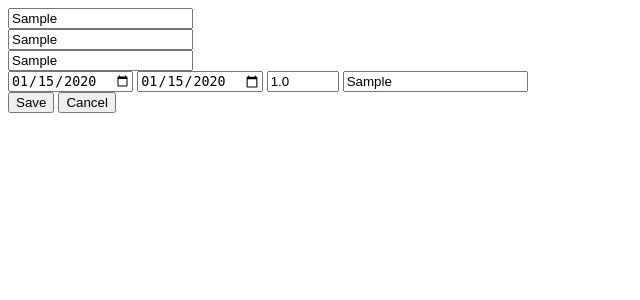
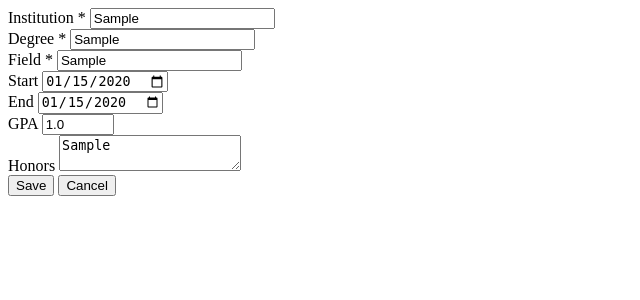
Before and after one commit to nilomadison/bespoke, a FastAPI app: page /education/1/edit in a window 1280 px wide. Shown: the top 300 px of the page, without its empty margins (0-640 px from the left). Run offline with FastAPI, Linux system fonts and the light colour scheme; tables that the repository leaves empty hold one stand-in row (values such as "Sample post").

Commit message:
Enhance education and plan item templates: add labels for plan items, improve education form layout with additional fields and labels, and update result display sections for better structure and usability.

```diff
--- a/src/web/templates/education/_edu_row_edit.html
+++ b/src/web/templates/education/_edu_row_edit.html
@@ -5,31 +5,46 @@
         class="space-y-3">
     <div class="grid grid-cols-3 gap-3">
       <div>
+        <label class="block text-xs font-medium text-gray-600 mb-1">Institution *</label>
         <input type="text" name="institution" value="{{ item.institution }}" required
                placeholder="Institution"
                class="w-full rounded border border-gray-300 px-2 py-1.5 text-sm focus:outline-none focus:ring-2 focus:ring-indigo-400">
       </div>
       <div>
+        <label class="block text-xs font-medium text-gray-600 mb-1">Degree *</label>
         <input type="text" name="degree" value="{{ item.degree }}" required placeholder="B.S."
                class="w-full rounded border border-gray-300 px-2 py-1.5 text-sm focus:outline-none focus:ring-2 focus:ring-indigo-400">
       </div>
       <div>
+        <label class="block text-xs font-medium text-gray-600 mb-1">Field *</label>
         <input type="text" name="field" value="{{ item.field }}" required
                class="w-full rounded border border-gray-300 px-2 py-1.5 text-sm focus:outline-none focus:ring-2 focus:ring-indigo-400">
       </div>
     </div>
-    <div class="grid grid-cols-4 gap-3">
+    <div class="grid grid-cols-3 gap-3 items-end">
+      <div>
+        <label class="block text-xs font-medium text-gray-600 mb-1">Start</label>
         <input type="date" name="start_date"
                value="{{ item.start_date.isoformat() if item.start_date else '' }}"
-             class="rounded border border-gray-300 px-2 py-1.5 text-sm focus:outline-none focus:ring-2 focus:ring-indigo-400">
+               class="w-full rounded border border-gray-300 px-2 py-1.5 text-sm focus:outline-none focus:ring-2 focus:ring-indigo-400">
+      </div>
+      <div>
+        <label class="block text-xs font-medium text-gray-600 mb-1">End</label>
         <input type="date" name="end_date"
                value="{{ item.end_date.isoformat() if item.end_date else '' }}"
-             class="rounded border border-gray-300 px-2 py-1.5 text-sm focus:outline-none focus:ring-2 focus:ring-indigo-400">
+               class="w-full rounded border border-gray-300 px-2 py-1.5 text-sm focus:outline-none focus:ring-2 focus:ring-indigo-400">
+      </div>
+      <div>
+        <label class="block text-xs font-medium text-gray-600 mb-1">GPA</label>
         <input type="number" name="gpa" step="0.01" min="0" max="4"
                value="{{ item.gpa or '' }}" placeholder="GPA"
-             class="rounded border border-gray-300 px-2 py-1.5 text-sm focus:outline-none focus:ring-2 focus:ring-indigo-400">
-      <input type="text" name="honors" value="{{ item.honors or '' }}" placeholder="Honors"
-             class="rounded border border-gray-300 px-2 py-1.5 text-sm focus:outline-none focus:ring-2 focus:ring-indigo-400">
+               class="w-full rounded border border-gray-300 px-2 py-1.5 text-sm focus:outline-none focus:ring-2 focus:ring-indigo-400">
+      </div>
+    </div>
+    <div>
+      <label class="block text-xs font-medium text-gray-600 mb-1">Honors</label>
+      <textarea name="honors" rows="2" placeholder="Summa Cum Laude, Dean's List…"
+                class="w-full rounded border border-gray-300 px-2 py-1.5 text-sm focus:outline-none focus:ring-2 focus:ring-indigo-400">{{ item.honors or '' }}</textarea>
     </div>
     <div class="flex gap-2">
       <button type="submit"
--- a/src/web/templates/tailor/_plan_item.html
+++ b/src/web/templates/tailor/_plan_item.html
@@ -41,8 +41,8 @@
                      {% else %}text-gray-500{% endif %}">
           {{ item.item_type.value.replace("_", " ") }}
         </span>
-        {% if item.reference_id %}
-        <span class="text-xs text-gray-400 font-mono">id:{{ item.reference_id }}</span>
+        {% if label %}
+        <span class="text-xs text-gray-600 truncate max-w-xs">{{ label }}</span>
         {% endif %}
         {% if not item.include %}
         <span class="text-xs text-gray-400 italic">excluded</span>
--- a/src/web/templates/tailor/_resume_field.html
+++ b/src/web/templates/tailor/_resume_field.html
@@ -5,20 +5,20 @@
          placeholder (optional). #}
 {% set field_id = "rf-" ~ path | replace(".", "-") %}
 <span id="{{ field_id }}"
-      class="result-field group relative inline-block align-baseline"
+      class="result-field group relative {% if kind == 'textarea' %}block w-full{% else %}inline-block align-baseline{% endif %}"
       data-path="{{ path }}">
   <span class="result-field-display {{ display_class | default('text-gray-800') }}"
         onclick="this.closest('.result-field').querySelector('.result-field-display').classList.add('hidden'); this.closest('.result-field').querySelector('.result-field-edit').classList.remove('hidden'); this.closest('.result-field').querySelector('.result-field-input').focus();">
     {% if value %}{{ value }}{% else %}<span class="text-gray-300 italic">{{ placeholder | default("(empty)") }}</span>{% endif %}
     <span class="opacity-0 group-hover:opacity-60 ml-1 text-xs text-indigo-500">✎</span>
   </span>
-  <form class="result-field-edit hidden inline-flex items-start gap-1 align-baseline w-full"
+  <form class="result-field-edit hidden {% if kind == 'textarea' %}flex{% else %}inline-flex{% endif %} items-start gap-1 align-baseline w-full"
         hx-post="/tailor/{{ session_id }}/result/field"
         hx-target="#{{ field_id }}"
         hx-swap="outerHTML">
     <input type="hidden" name="path" value="{{ path }}">
     {% if kind == "textarea" %}
-    <textarea name="value" rows="3"
+    <textarea name="value" rows="{{ textarea_rows | default(3) }}"
               class="result-field-input flex-1 text-sm rounded border border-indigo-300 px-2 py-1 focus:outline-none focus:ring-1 focus:ring-indigo-400">{{ value }}</textarea>
     {% else %}
     <input type="text" name="value" value="{{ value }}"
--- a/src/web/templates/tailor/plan.html
+++ b/src/web/templates/tailor/plan.html
@@ -51,7 +51,9 @@
 
       <div id="plan-item-list" class="space-y-2">
         {% for item in session.plan_items %}
-          {% include "tailor/_plan_item.html" %}
+          {% with label=labels.get(item.id), session_id=session.id %}
+            {% include "tailor/_plan_item.html" %}
+          {% endwith %}
         {% endfor %}
       </div>
 
```
Also changed, not shown: src/web/routes/tailor.py (+28 -3 lines), src/web/templates/education/list.html (+6 -6 lines), src/web/templates/tailor/result.html (+5 -5 lines). Lines whose indentation alone changed are shown as unchanged.
